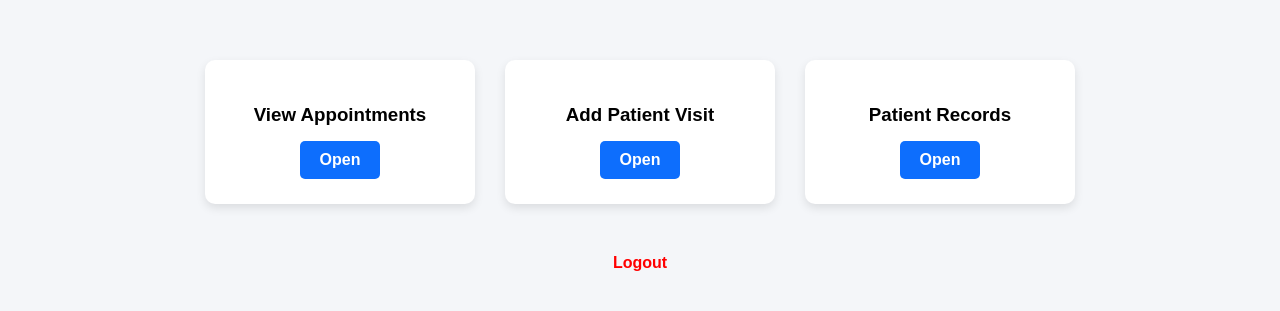
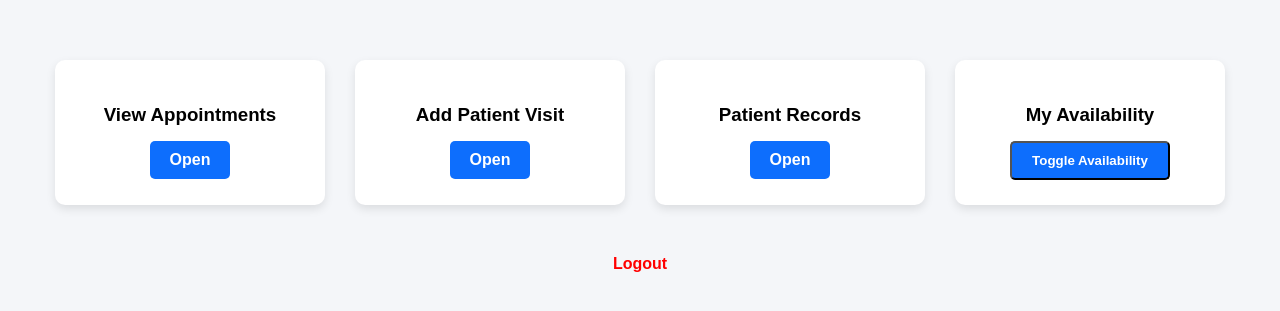
Before and after one commit to srthk-g/opd-management-system-v3, a Flask app: page /doctor/dashboard in a window 1280 px wide. Shown: the part 154-465 px from the top of the page. Run offline with Flask 3, Linux system fonts and the light colour scheme; the visitor is signed in with stand-in values (Sample User, id 1); data comes from the database, SQL or seed files in the repository.

Commit message:
Update doctor_dashboard.html

```diff
--- a/templates/doctor_dashboard.html
+++ b/templates/doctor_dashboard.html
@@ -93,6 +93,13 @@ text-decoration:none;
 <a class="btn" href="/appointments">Open</a>
 </div>
 
+<div class="card">
+<h3>My Availability</h3>
+<form method="POST" action="/doctor/toggle-availability">
+  <button type="submit" class="btn">Toggle Availability</button>
+</form>
+</div>
+
 </div>
 
 <div class="logout">
```
